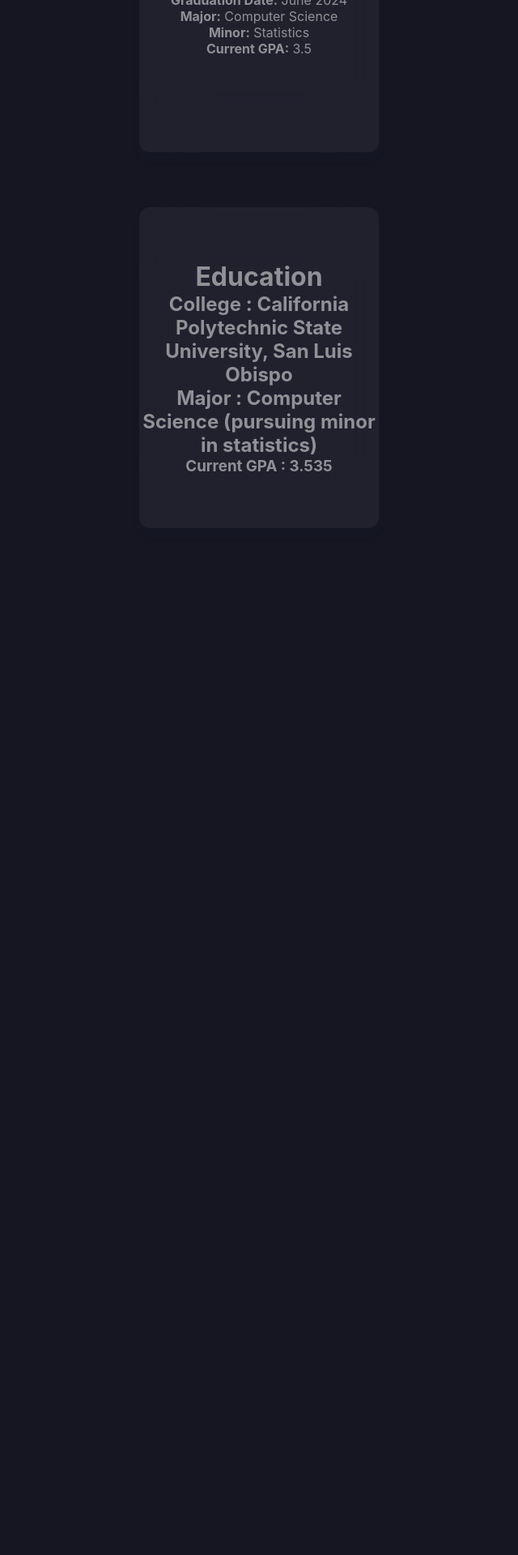
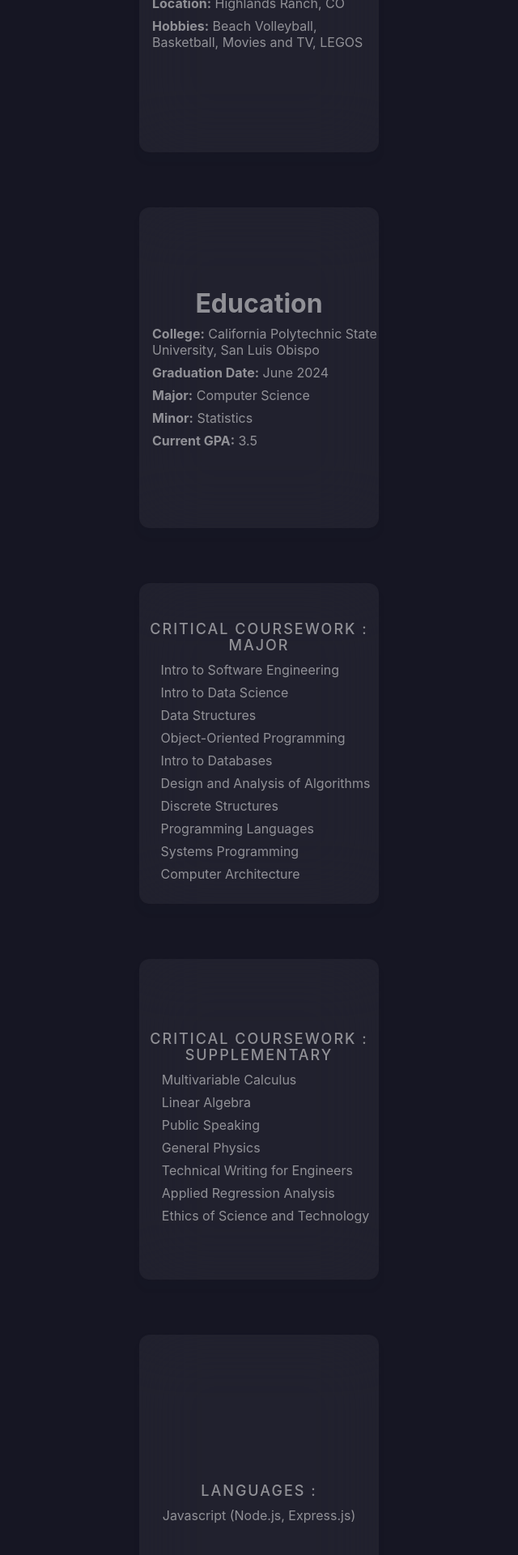
Before and after one commit to pullingrm12/pullingrm12.github.io, a React (Create React App) app: page / in a window 1280 px wide. Shown: the part 738-2658 px from the top of the page at 81% size, without its empty margins (320-960 px from the left). Before the commit the page ends 1456 px from the top, so only its background shows below. Built offline with nearby package versions, Linux system fonts and the light colour scheme.

Commit message:
Rotating lang

```diff
--- a/src/components/About.jsx
+++ b/src/components/About.jsx
@@ -6,23 +6,17 @@
     <div className="container">
       <div className="card">
         <div className="content">
-          <div className="about-cardContent">
+          <div className="cardContent">
             <h1>About Me</h1>
-            <p>
-              <strong>College:</strong> California Polytechnic State University,
-              San Luis Obispo
+            <p className="cardP">
+              <strong>Age:</strong> 20
             </p>
-            <p>
-              <strong>Graduation Date:</strong> June 2024
+            <p className="cardP">
+              <strong>Location:</strong> Highlands Ranch, CO
             </p>
-            <p>
-              <strong>Major:</strong> Computer Science
-            </p>
-            <p>
-              <strong>Minor:</strong> Statistics
-            </p>
-            <p>
-              <strong>Current GPA:</strong> 3.5
+            <p className="cardP">
+              <strong>Hobbies:</strong> Beach Volleyball, Basketball, Movies and
+              TV, LEGOS
             </p>
           </div>
         </div>
--- a/src/components/Education.jsx
+++ b/src/components/Education.jsx
@@ -1,48 +1,106 @@
 import React from "react";
-import {
-  StyledCon,
-  StyledHead,
-  StyledHead2,
-  StyledList,
-} from "./styledcomponents";
-import campus from "../images/campus.jpg";
 
 function Education() {
   const courses = [
     "Intro to Software Engineering",
+    "Intro to Data Science",
     "Data Structures",
+    "Object-Oriented Programming",
+    "Intro to Databases",
     "Design and Analysis of Algorithms",
     "Discrete Structures",
+    "Programming Languages",
     "Systems Programming",
-    "Fundamentals of Computer Organization",
-    "Object-Oriented Programming",
-    "Technical Writing for Engineers",
+    "Computer Architecture",
+  ];
+
+  const general = [
     "Multivariable Calculus",
     "Linear Algebra",
     "Public Speaking",
     "General Physics",
+    "Technical Writing for Engineers",
+    "Applied Regression Analysis",
+    "Ethics of Science and Technology",
   ];
 
-  return (
-    <div className="container">
-      <div className="card">
-        <div className="content">
-          <div className="about-cardContent">
-            <h1>Education</h1>
-            <h2>
-              College : California Polytechnic State University, San Luis Obispo
-            </h2>
-            <h2>Major : Computer Science (pursuing minor in statistics) </h2>
-            <h3>Current GPA : 3.535</h3>
-            {/*<h3>Critical Coursework : </h3>
-            <div classname="courses">
-              {courses?.map((course) => {
-                return <li>{course}</li>;
-              })}
-            </div> */}
+  function School() {
+    return (
+      <div className="container">
+        <div className="card">
+          <div className="content">
+            <div className="cardContent">
+              <h1>Education</h1>
+              <p className="cardP">
+                <strong>College:</strong> California Polytechnic State
+                University, San Luis Obispo
+              </p>
+              <p className="cardP">
+                <strong>Graduation Date:</strong> June 2024
+              </p>
+              <p className="cardP">
+                <strong>Major:</strong> Computer Science
+              </p>
+              <p className="cardP">
+                <strong>Minor:</strong> Statistics
+              </p>
+              <p className="cardP">
+                <strong>Current GPA:</strong> 3.5
+              </p>
+            </div>
           </div>
         </div>
       </div>
+    );
+  }
+
+  function Major() {
+    return (
+      <div className="container">
+        <div className="card">
+          <div className="content">
+            <div className="cardContent">
+              <h3>
+                Critical Coursework : <br></br>Major
+              </h3>
+              <div className="courses">
+                {courses?.map((course) => {
+                  return <p className="cardP">{course}</p>;
+                })}
+              </div>
+            </div>
+          </div>
+        </div>
+      </div>
+    );
+  }
+
+  function General() {
+    return (
+      <div className="container">
+        <div className="card">
+          <div className="content">
+            <div className="cardContent">
+              <h3>
+                Critical Coursework : <br></br>Supplementary
+              </h3>
+              <div className="courses">
+                {general?.map((gen) => {
+                  return <p className="cardP">{gen}</p>;
+                })}
+              </div>
+            </div>
+          </div>
+        </div>
+      </div>
+    );
+  }
+
+  return (
+    <div className="education">
+      <School />
+      <Major />
+      <General />
     </div>
   );
 }
--- a/src/components/Home.jsx
+++ b/src/components/Home.jsx
@@ -2,6 +2,8 @@
 import Glass from "./GlassMorph.jsx";
 import About from "./About.jsx";
 import Education from "./Education.jsx";
+import Languages from "./Languages.jsx";
+import Projects from "./Project.jsx";
 
 function Home() {
   return (
@@ -9,6 +11,8 @@
       <Glass />
       <About />
       <Education />
+      <Languages />
+      <Projects />
     </div>
   );
 }
--- a/src/components/Languages.jsx
+++ b/src/components/Languages.jsx
@@ -1,8 +1,40 @@
-import React from "react";
-import { StyledCon } from "./styledcomponents";
+import React, { useState, useEffect } from "react";
 
 function Languages() {
-  return <StyledCon></StyledCon>;
+  const [index, setIndex] = useState(0);
+  const languages = [
+    "Python (Pandas)",
+    "Java",
+    "Javascript (Node.js, Express.js)",
+    "React",
+    "HTML / CSS",
+    "SQL",
+    "C",
+    "Racket / Typed Racket",
+    "R",
+    "UNIX",
+    "MIPS / RISC-V",
+  ];
+
+  useEffect(() => {
+    const id = setInterval(() => {
+      setIndex((index) => (index + 1) % languages.length);
+    }, 3000);
+    return () => clearInterval(id);
+  });
+
+  return (
+    <div className="container">
+      <div className="card">
+        <div className="content">
+          <div className="cardContent">
+            <h3>Languages :</h3>
+            {languages[index]}
+          </div>
+        </div>
+      </div>
+    </div>
+  );
 }
 
 export default Languages;
--- /dev/null
+++ b/src/components/Project.jsx
@@ -0,0 +1,41 @@
+import React from "react";
+
+function Projects() {
+  return (
+    <div className="container">
+      <div className="card">
+        <div className="content">
+          <div className="cardContent">
+            <h1>
+              Projects<br></br>
+            </h1>
+            <p className="cardP">
+              <strong>JavaScript / React : </strong>
+              <li>Movie Review Website</li>
+            </p>
+            <p className="cardP">
+              <strong>Python : </strong>
+              <li>3D Image Rendering</li>
+            </p>
+            <p className="cardP">
+              <strong>Java : </strong>
+              <li>Reformatting Program Using OOP-convention</li>
+              <li>Emulator and Simulator for MIPS Assembly</li>
+            </p>
+            <p className="cardP">
+              <strong>C : </strong>
+              <li>Created own Simplified Make Function</li>
+              <li>Animal Guessing Game</li>
+            </p>
+            <p className="cardP">
+              <strong>Racket : </strong>
+              <li>Created Programming Language (IKEU)</li>
+            </p>
+          </div>
+        </div>
+      </div>
+    </div>
+  );
+}
+
+export default Projects;
--- a/src/css/App.css
+++ b/src/css/App.css
@@ -32,6 +32,12 @@
   color: #c69214;
 }
 
+.cardP {
+  text-align: left;
+  margin-left: 1em;
+  margin-top: 0.5em;
+}
+
 @keyframes App-logo-spin {
   from {
     transform: rotate(0deg);
--- a/src/css/glass.css
+++ b/src/css/glass.css
@@ -132,8 +132,6 @@
   position: absolute;
   bottom: 50px;
   display: flex;
-  justify-content: center;
-  align-items: center;
   flex-direction: row;
 }
 body .container .card .sci li {
```
